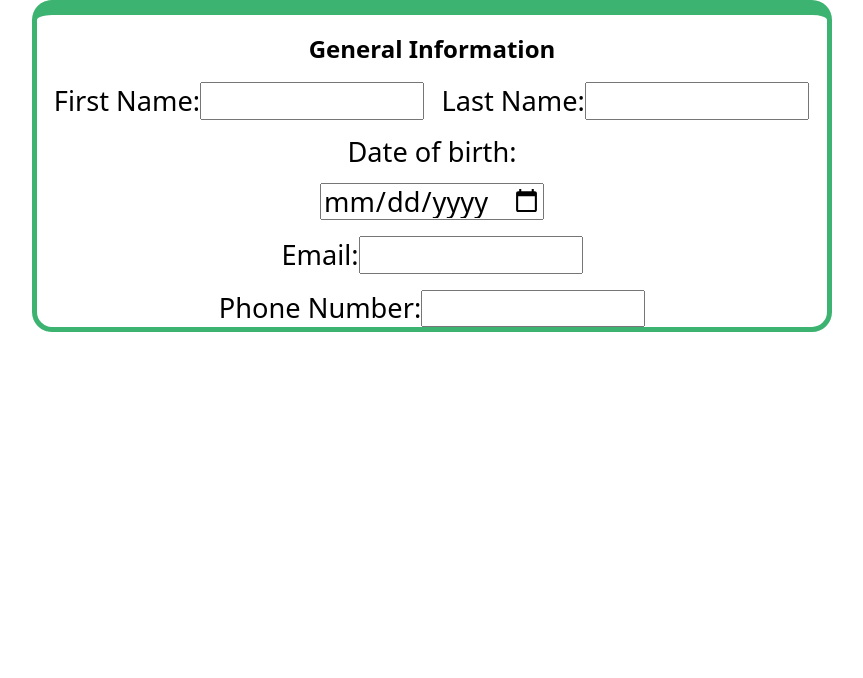
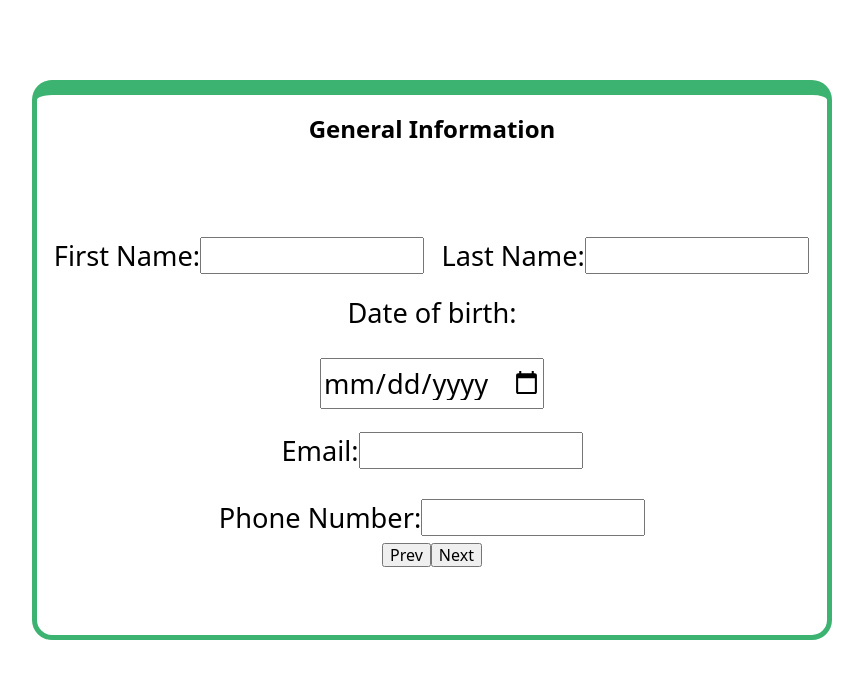
Before and after one commit to ziko1905/cv-builder, a React (Vite) app: page / in a window 1280 px wide. Shown: the top 678 px of the page, without its empty margins (208-1071 px from the left). Built offline with nearby package versions, Linux system fonts and the light colour scheme.

Commit message:
Create buttons and edu form

```diff
--- a/src/components/inputPrompt.jsx
+++ b/src/components/inputPrompt.jsx
@@ -2,9 +2,32 @@ import { useState } from "react";
 import "../styles/inputs.css"
 
 export function CreationInput() {
+    const processes = ["general", "education"]
+    const [processId, setProcessId] = useState(0);
+    const process = processes[processId]
+
+    function handlePrevProcess() {
+        if (processId > 0) setProcessId(processId - 1)
+    }
+
+    function handleNextProcess() {
+        if (processId < processes.length - 1) setProcessId(processId + 1)
+    }
+
+    function handleSubmit() {
+
+    }
+
     return (
         <div className={["input-prompt", "creation-input"].join(" ")}>
-            <GeneralForm />
+            {process === "general" && <GeneralForm />}
+            {process === "education" && <EductionForm />}
+            <div className="buttons-div">
+                <button onClick={handlePrevProcess}>Prev</button>
+                {processId < processes.length - 1
+                    ? <button onClick={handleNextProcess}>Next</button>
+                    : <button onClick={handleSubmit}>Submit</button>}
+            </div>
         </div>
     )
 }
@@ -24,6 +47,22 @@ function GeneralForm() {
     )
 }
 
+function EductionForm() {
+    return (
+        <>
+        <h2>Education Information</h2>
+        <form action="">
+            <InputAndLabel label={"School name"} id={"schoolname"} name={"userschoolname"}/>
+            <InputAndLabel label={"Title"} id={"title"} name={"usertitle"}/>
+            <div>
+                <InputAndLabel label={"Studying started(year): "} id={"studystart"} name={"userstudystart"}/>
+                <InputAndLabel label={"Ended(year): "} id={"studyend"} name={"userstudyend"}/>
+            </div>
+        </form>
+        </>
+    )
+}
+
 function InputAndLabel({id, type='text', name, label, className="", chlClassName, divide=false}) {
     const LabelInput = () => <>
         {label && <label className={chlClassName} htmlFor={id}>{label}</label>}
--- a/src/styles/inputs.css
+++ b/src/styles/inputs.css
@@ -2,10 +2,14 @@
   display: grid;
   justify-content: center;
   justify-items: center;
+
+  min-height: 35rem;
+  margin-top: 10vh;
 }
 
 .creation-input {
-  margin: auto;
+  margin-left: auto;
+  margin-right: auto;
   border: 5px solid mediumseagreen;
   border-top-width: 15px;
   border-radius: 20px;
```
